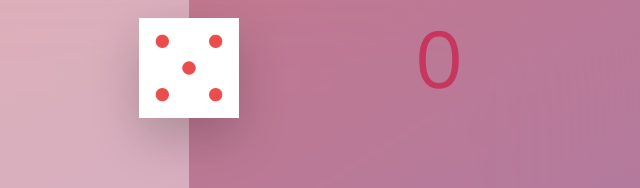
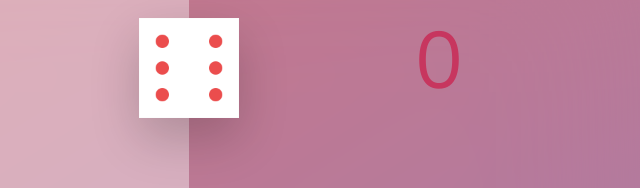
Before and after one commit to MrBhuyan06/JavaScript-Mini-Project, a plain HTML site: page 03-Pig Game/index.html in a window 1280 px wide. Both pictures are taken after a click on the button "🎲 ROLL DICE". Shown: the part 247-435 px from the top of the page, 451-1091 px from the left. Drawn offline with nearby package versions, Linux system fonts and the light colour scheme.

Commit message:
Made the rool dice and load dofferent pic

```diff
--- a/03-Pig Game/script.js
+++ b/03-Pig Game/script.js
@@ -3,7 +3,28 @@
 //Selecting Elements
 const score0El = document.getElementById('score--0');
 const score1El = document.getElementById('score--1');
+const diceEl = document.querySelector('.dice');
+const btnNew = document.querySelector('.btn--new');
+const btnRoll = document.querySelector('.btn--roll');
+const btnHold = document.querySelector('.btn--hold');
+
+console.log(diceEl);
 console.log(score0El.textContent);
 console.log(score1El.textContent);
+
+//Staring conditions
 score0El.textContent = 0;
 score1El.textContent = 0;
+diceEl.classList.add('hidden');
+
+//Rolling dice functionality
+btnRoll.addEventListener('click', function () {
+  //1.Generation a random dice roll
+  const dice = Math.trunc(Math.random() * 6) + 1;
+
+  //2.Display dice
+  diceEl.classList.remove('hidden');
+  diceEl.src = `dice-${dice}.png`;
+
+  //3.check for rolled 1: if true , Switch to next player
+});
--- a/03-Pig Game/style.css
+++ b/03-Pig Game/style.css
@@ -165,3 +165,6 @@ main {
   font-weight: 700;
   color: #c7365f;
 }
+.hidden {
+  display: none;
+}
```
